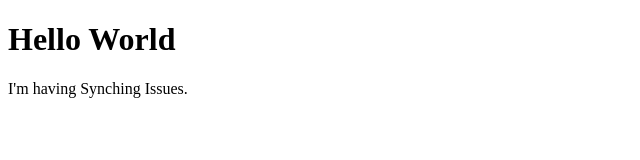
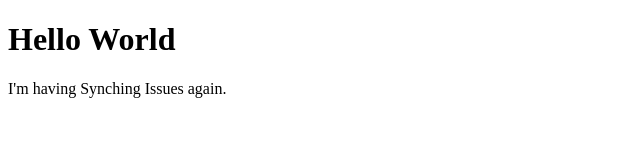
Before and after one commit to Latin01/Latin01.github.io, a plain HTML site: page index.html in a window 1280 px wide. Shown: the full height of the page, 0-640 px from the left. Drawn offline with Linux system fonts and the light colour scheme.

Commit message:
test
rest

```diff
--- a/index.html
+++ b/index.html
@@ -14,6 +14,6 @@
   </head>
 <body>
 <h1>Hello World</h1>
-<p>I'm having Synching Issues.</p>
+<p>I'm having Synching Issues again.</p>
 </body>
 </html>
```
